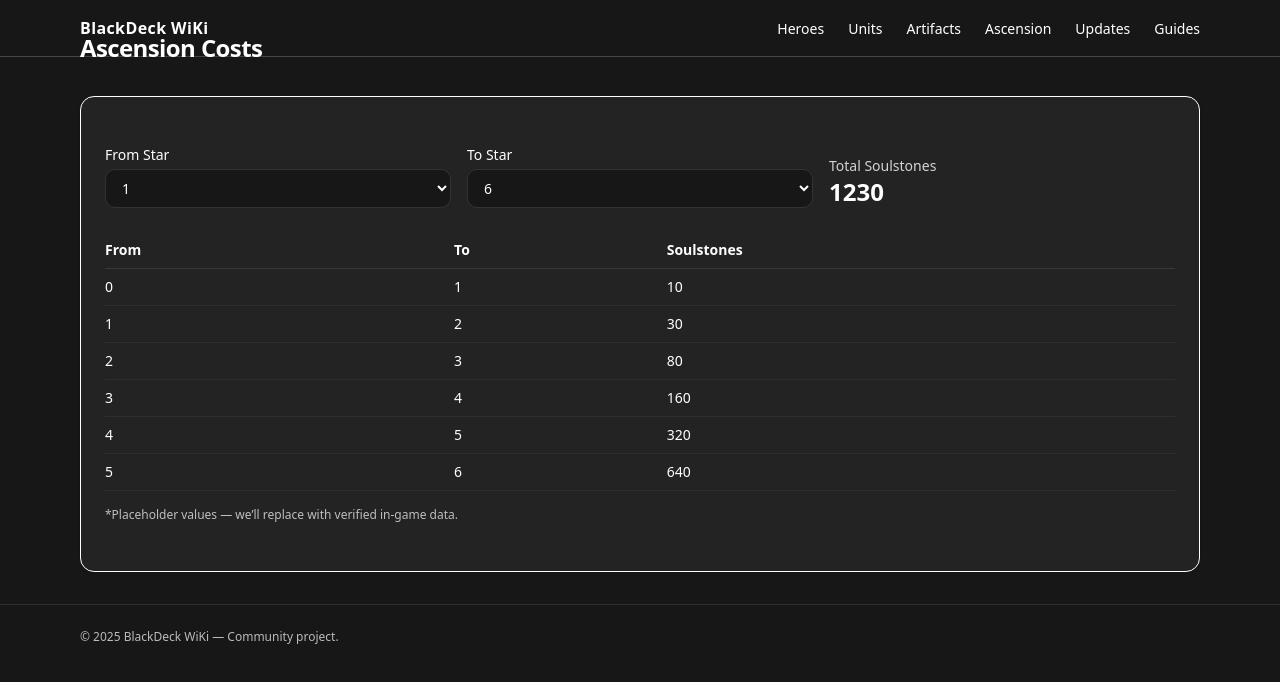
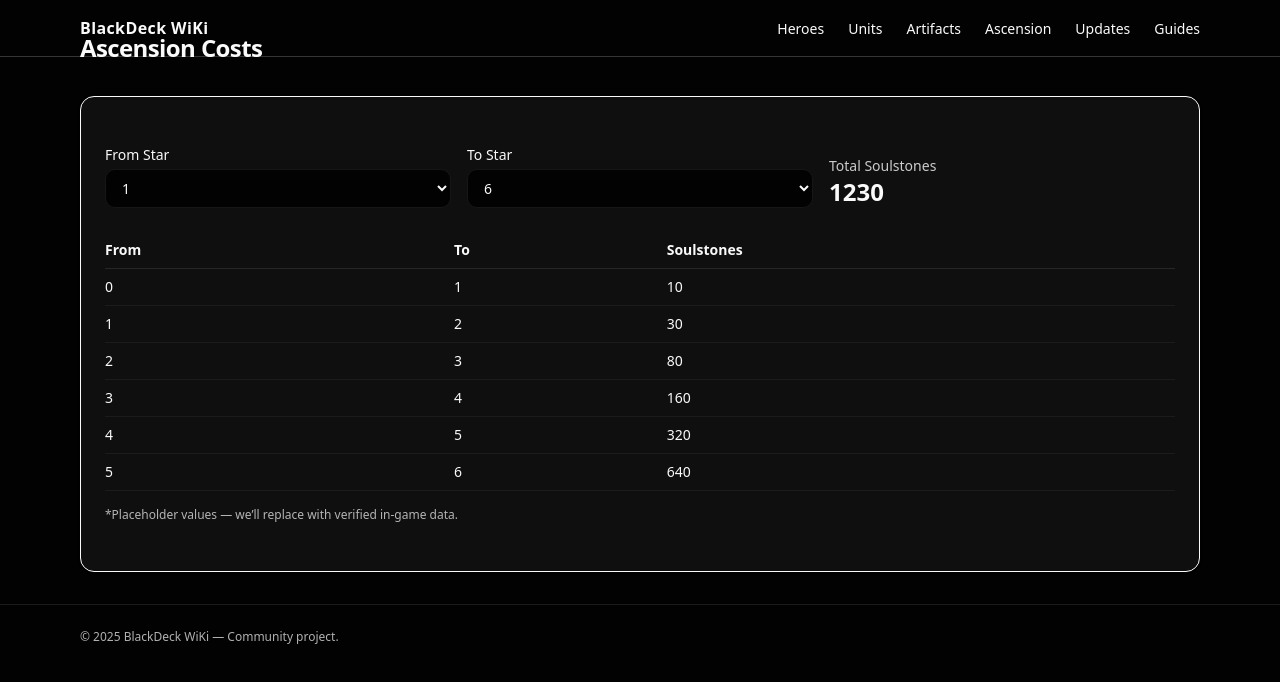
Before and after one commit to shahenwaz/blackdeck_wiki, a Next.js app: page /ascension in a window 1280 px wide. Shown: the top 682 px of the page. Built offline with nearby package versions, Linux system fonts and the light colour scheme.

Commit message:
style(theme): unify color tokens to oklch() for proper VSCode previews and consistency; simplify light/dark blocks

```diff
--- a/app/globals.css
+++ b/app/globals.css
@@ -4,120 +4,62 @@
 @custom-variant dark (&:is(.dark *));
 
 /* =========
-   Design tokens
+   Design tokens (OKLCH)
    ========= */
 :root {
-  /* Light (fallbacks set via media/query & class toggles below) */
-
-  --primary: oklch(0.205 0 0);
-  --primary-foreground: oklch(0.985 0 0);
-
-  --secondary: oklch(0.97 0 0);
-  --secondary-foreground: oklch(0.205 0 0);
-
-  --muted: oklch(0.97 0 0);
-  --muted-foreground: oklch(0.556 0 0);
-
-  --accent: oklch(0.97 0 0);
-  --accent-foreground: oklch(0.205 0 0);
-
-  /* shadcn/ui friendly extras */
-  --card: oklch(1 0 0);
-  --card-foreground: oklch(0.145 0 0);
-  --popover: oklch(1 0 0);
-  --popover-foreground: oklch(0.145 0 0);
-  --border: oklch(0.922 0 0);
-  --input: oklch(0.922 0 0);
-  --ring: oklch(0.708 0 0);
-
-  --radius: 0.625rem;
-
+  /* Light defaults */
   --background: oklch(1 0 0);
   --foreground: oklch(0.145 0 0);
 
-  --destructive: oklch(0.577 0.245 27.325);
+  --primary: oklch(0.7 0.15 134);
+  --primary-foreground: oklch(1 0 0);
 
-  --chart-1: oklch(0.646 0.222 41.116);
-  --chart-2: oklch(0.6 0.118 184.704);
-  --chart-3: oklch(0.398 0.07 227.392);
-  --chart-4: oklch(0.828 0.189 84.429);
-  --chart-5: oklch(0.769 0.188 70.08);
+  --secondary: oklch(0.92 0.05 134);
+  --secondary-foreground: oklch(0.1 0 0);
 
-  --sidebar: oklch(0.985 0 0);
-  --sidebar-foreground: oklch(0.145 0 0);
-  --sidebar-primary: oklch(0.205 0 0);
-  --sidebar-primary-foreground: oklch(0.985 0 0);
-  --sidebar-accent: oklch(0.97 0 0);
-  --sidebar-accent-foreground: oklch(0.205 0 0);
-  --sidebar-border: oklch(0.922 0 0);
-  --sidebar-ring: oklch(0.708 0 0);
-}
+  --muted: oklch(0.96 0 0);
+  --muted-foreground: oklch(0.45 0 0);
 
-/* Prefer DARK by default, but allow auto-light if user prefers */
-:root {
-  color-scheme: dark;
-}
-@media (prefers-color-scheme: light) {
-  :root {
-    color-scheme: light;
-  }
-}
-
-/* =========
-   Theme tokens for utility classes (HSL triples)
-   ========= */
-
-/* Force DARK (class or data-theme) */
-.dark,
-[data-theme="dark"] {
-  --background: 0 0% 9%;
-  --foreground: 0 0% 100%;
-
-  --primary: 134 91% 62%;
-  --primary-foreground: 0 0% 10%;
-
-  --secondary: 134 25% 18%;
-  --secondary-foreground: 0 0% 100%;
-
-  --muted: 134 15% 15%;
-  --muted-foreground: 0 0% 70%;
-
-  --accent: 134 91% 62%;
-  --accent-foreground: 0 0% 86%;
+  --accent: oklch(0.7 0.15 134);
+  --accent-foreground: oklch(1 0 0);
 
   --card: var(--background);
   --card-foreground: var(--foreground);
   --popover: var(--background);
   --popover-foreground: var(--foreground);
-  --border: 0 0% 20%;
-  --input: 0 0% 20%;
+  --border: oklch(0.88 0 0);
+  --input: oklch(0.88 0 0);
   --ring: var(--accent);
+
+  --radius: 0.625rem;
 }
 
-/* Force LIGHT (class or data-theme) */
-.light,
-[data-theme="light"] {
-  --background: 0 0% 100%;
-  --foreground: 0 0% 10%;
+/* =========
+   Force DARK
+   ========= */
+.dark,
+[data-theme="dark"] {
+  --background: oklch(0.09 0 0);
+  --foreground: oklch(0.985 0 0);
 
-  --primary: 134 91% 35%;
-  --primary-foreground: 0 0% 100%;
+  --primary: oklch(0.75 0.15 134);
+  --primary-foreground: oklch(0.1 0 0);
 
-  --secondary: 134 25% 92%;
-  --secondary-foreground: 0 0% 10%;
+  --secondary: oklch(0.25 0.05 134);
+  --secondary-foreground: oklch(0.985 0 0);
 
-  --muted: 0 0% 96%;
-  --muted-foreground: 0 0% 45%;
+  --muted: oklch(0.15 0.03 134);
+  --muted-foreground: oklch(0.7 0 0);
 
-  --accent: 134 91% 35%;
-  --accent-foreground: 0 0% 100%;
+  --accent: oklch(0.75 0.15 134);
+  --accent-foreground: oklch(0.86 0 0);
 
   --card: var(--background);
   --card-foreground: var(--foreground);
   --popover: var(--background);
   --popover-foreground: var(--foreground);
-  --border: 0 0% 88%;
-  --input: 0 0% 88%;
+  --border: oklch(0.2 0 0);
+  --input: oklch(0.2 0 0);
   --ring: var(--accent);
 }
 
@@ -129,11 +71,11 @@ body {
   height: 100%;
 }
 body {
-  @apply bg-[hsl(var(--background))] text-[hsl(var(--foreground))] antialiased;
+  background-color: var(--background);
+  color: var(--foreground);
   text-rendering: optimizeLegibility;
 }
 
-/* Smooth theme transitions */
 *,
 *::before,
 *::after {
@@ -155,25 +97,23 @@ h4 {
   @apply tracking-tight;
 }
 
-/* Cards & surfaces */
+/* Cards */
 .card {
   @apply rounded-2xl shadow-sm border;
-  border-color: hsl(var(--border));
-  background: hsl(var(--card));
-  color: hsl(var(--card-foreground));
+  border-color: var(--border);
+  background: var(--card);
+  color: var(--card-foreground);
 }
 
-/* Links (safe with Button asChild) */
+/* Links */
 a {
   @apply underline-offset-4 hover:underline;
-  color: inherit; /* inherit color so buttons control text */
+  color: inherit;
   text-decoration-color: currentColor;
 }
-/* If you want colored links inside articles, use .link */
 .link {
-  color: hsl(var(--accent));
+  color: var(--accent);
 }
-/* Don't underline anchors that are styled like buttons */
 a.inline-flex {
   text-decoration: none;
 }
@@ -183,22 +123,22 @@ input,
 textarea,
 select {
   @apply rounded-lg border focus:outline-none;
-  border-color: hsl(var(--input));
-  background: hsl(var(--background));
-  color: hsl(var(--foreground));
+  border-color: var(--input);
+  background: var(--background);
+  color: var(--foreground);
 }
 
 /* Scrollbar */
 * {
   scrollbar-width: thin;
-  scrollbar-color: hsl(var(--muted-foreground)) transparent;
+  scrollbar-color: var(--muted-foreground) transparent;
 }
 *::-webkit-scrollbar {
   width: 10px;
   height: 10px;
 }
 *::-webkit-scrollbar-thumb {
-  background-color: hsl(var(--muted-foreground));
+  background-color: var(--muted-foreground);
   border-radius: 9999px;
   border: 2px solid transparent;
   background-clip: padding-box;
@@ -210,31 +150,27 @@ img {
   image-rendering: crisp-edges;
 }
 
-/* Glass panel utility */
+/* Glass panel */
 .panel {
-  background: color-mix(
-    in oklab,
-    hsl(var(--background)) 92%,
-    hsl(var(--foreground)) 8%
-  );
+  background: color-mix(in oklab, var(--background) 92%, var(--foreground) 8%);
   @apply border rounded-2xl;
-  border-color: hsl(var(--border));
+  border-color: var(--border);
 }
 
-/* Basic btn helpers (shadcn handles real buttons) */
+/* Basic btn helpers */
 .btn {
   @apply inline-flex items-center justify-center rounded-xl px-4 py-2 font-medium shadow-sm;
-  background: hsl(var(--primary));
-  color: hsl(var(--primary-foreground));
+  background: var(--primary);
+  color: var(--primary-foreground);
 }
 .btn-outline {
   @apply inline-flex items-center justify-center rounded-xl px-4 py-2 font-medium shadow-sm border;
-  border-color: hsl(var(--border));
-  color: hsl(var(--foreground));
+  border-color: var(--border);
+  color: var(--foreground);
   background: transparent;
 }
 
-/* Theme tokens exposure for Tailwind v4 @theme inline */
+/* Tailwind theme exposure */
 @theme inline {
   --radius-sm: calc(var(--radius) - 4px);
   --radius-md: calc(var(--radius) - 2px);
@@ -255,33 +191,7 @@ img {
   --color-muted-foreground: var(--muted-foreground);
   --color-accent: var(--accent);
   --color-accent-foreground: var(--accent-foreground);
-  --color-destructive: var(--destructive);
   --color-border: var(--border);
   --color-input: var(--input);
   --color-ring: var(--ring);
-
-  --color-chart-1: var(--chart-1);
-  --color-chart-2: var(--chart-2);
-  --color-chart-3: var(--chart-3);
-  --color-chart-4: var(--chart-4);
-  --color-chart-5: var(--chart-5);
-
-  --color-sidebar: var(--sidebar);
-  --color-sidebar-foreground: var(--sidebar-foreground);
-  --color-sidebar-primary: var(--sidebar-primary);
-  --color-sidebar-primary-foreground: var(--sidebar-primary-foreground);
-  --color-sidebar-accent: var(--sidebar-accent);
-  --color-sidebar-accent-foreground: var(--sidebar-accent-foreground);
-  --color-sidebar-border: var(--sidebar-border);
-  --color-sidebar-ring: var(--sidebar-ring);
 }
-
-/* Tailwind base layer hook */
-@layer base {
-  * {
-    @apply border-border outline-ring/50;
-  }
-  body {
-    @apply bg-background text-foreground;
-  }
-}
--- a/components/core/Hero.tsx
+++ b/components/core/Hero.tsx
@@ -10,7 +10,7 @@ export default function CoreHero() {
           fast, accurate, and beautiful.
         </h1>
 
-        <p className="mt-6 max-w-2xl text-lg text-white/80 animate-in fade-in-50 slide-in-from-bottom-2 duration-700 delay-150">
+        <p className="mt-6 max-w-2xl text-lg text-[var(--foreground)]/80 animate-in fade-in-50 slide-in-from-bottom-2 duration-700 delay-150">
           Heroes, units, artifacts, sets, and ascension — with clean data you
           can trust, plus practical tips for new and veteran players.
         </p>
@@ -20,7 +20,8 @@ export default function CoreHero() {
             <Button
               asChild
               size="lg"
-              className="rounded-xl px-5 bg-primary text-base"
+              variant="ghost"
+              className="rounded-xl px-5 text-base bg-[var(--muted)] text-[var(--muted-foreground)] hover:bg-[color-mix(in oklab,var(--muted) 90%,white 10%)]"
             >
               <a href="/heroes">Browse Heroes</a>
             </Button>
@@ -29,7 +30,7 @@ export default function CoreHero() {
             asChild
             size="lg"
             variant="ghost"
-            className="h-10.5 rounded-xl px-5 text-base"
+            className="h-10.5 rounded-xl px-5 text-base border border-accent"
           >
             <a href="/ascension">Ascension Costs</a>
           </Button>
```
